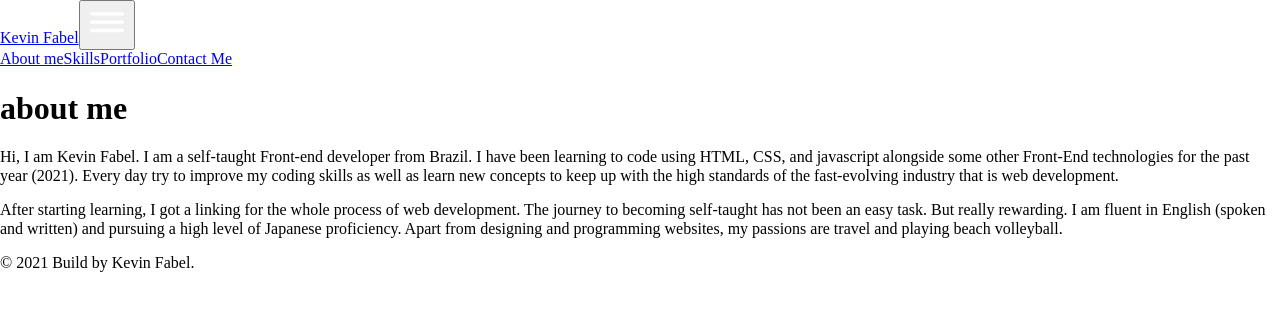
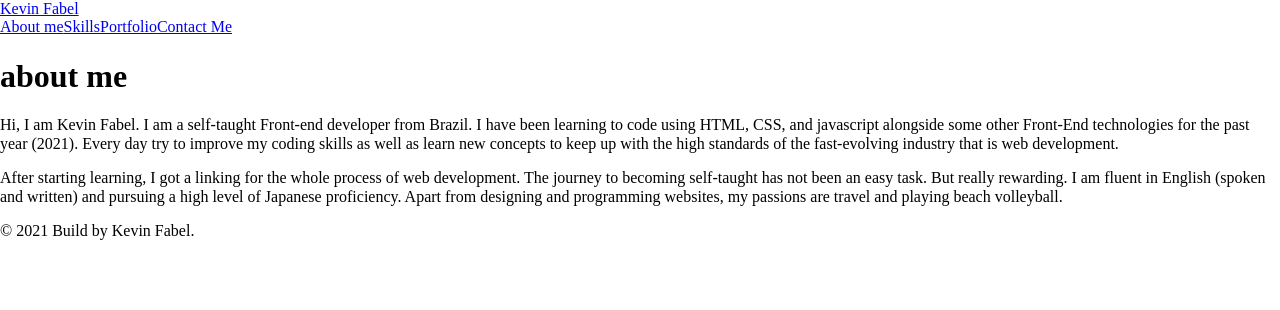
Before and after one commit to fuaberu/my-portfolio, a Gatsby site: page /about in a window 1280 px wide. Built offline with nearby package versions, Linux system fonts and the light colour scheme; Gatsby itself is replaced by a stand-in of ours.

Commit message:
clean not used code

```diff
--- a/src/components/Navbar.js
+++ b/src/components/Navbar.js
@@ -1,6 +1,5 @@
 import React, { useState } from 'react';
 import { Link } from 'gatsby';
-import { MdDehaze } from 'react-icons/md';
 
 const Navbar = () => {
 	const [show, setShow] = useState(false);
@@ -10,9 +9,6 @@ const Navbar = () => {
 				<Link to="/" className="header-name">
 					Kevin Fabel
 				</Link>
-				<button className="nav-button" onClick={() => setShow(!show)}>
-					<MdDehaze style={{ color: 'white', fontSize: '2.5rem' }} />
-				</button>
 			</div>
 			<div className={show ? 'links-container show-link' : 'links-container'}>
 				<Link
```
